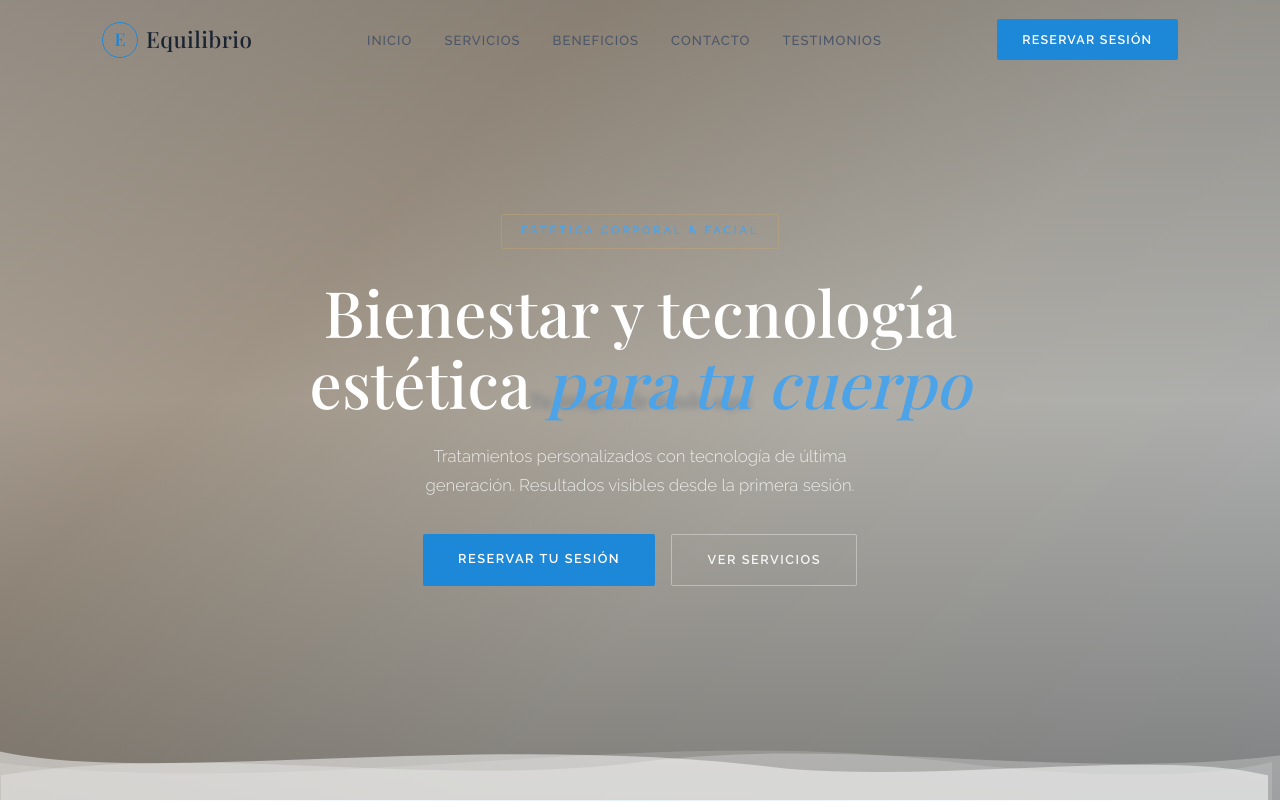
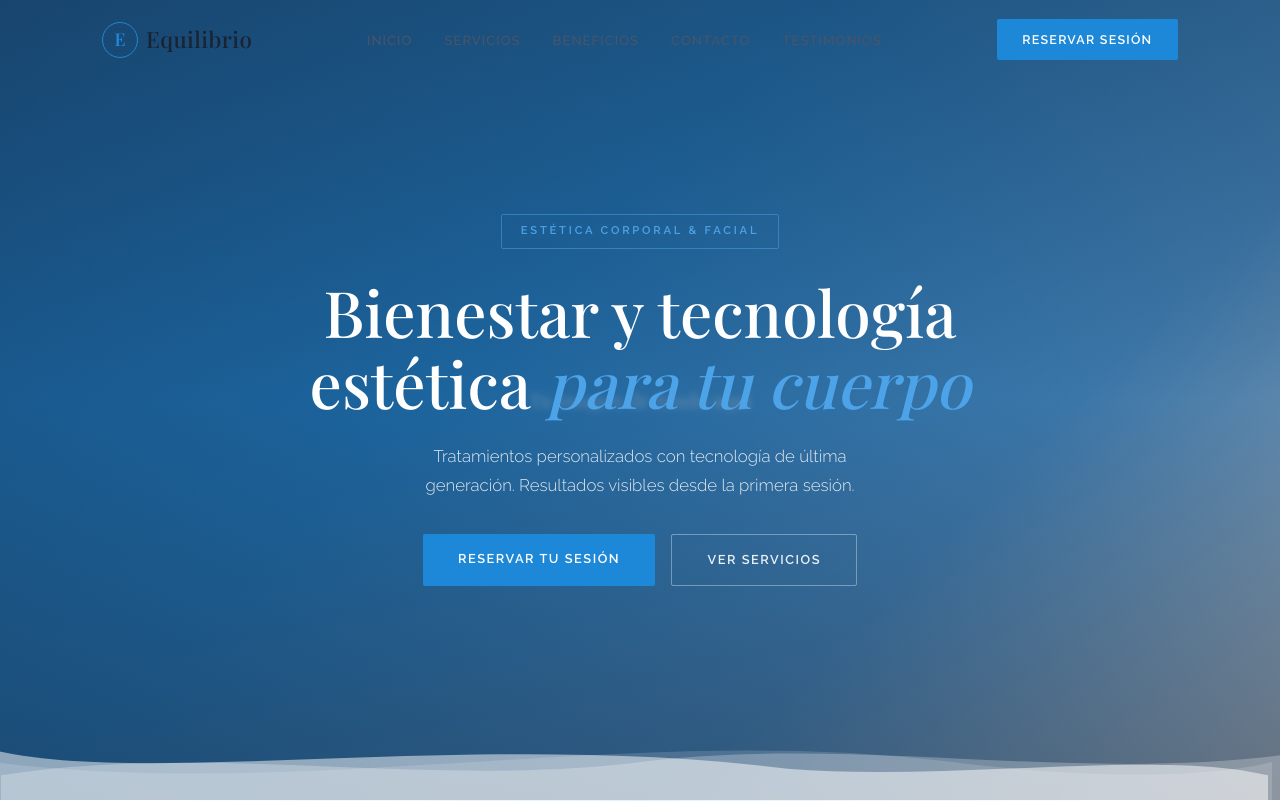
Before and after one commit to ThiagoJoelP/esteticaequilibrio, a React (Vite) app: page / in a window 1280 px wide. Shown: the top 802 px of the page. Built offline with nearby package versions, Linux system fonts and the light colour scheme; a web font is replaced by a local one.

Commit message:
Update Hero.css hardcoded colors to blue palette

```diff
--- a/src/styles/Hero.css
+++ b/src/styles/Hero.css
@@ -19,20 +19,20 @@
   height: 100%;
   object-fit: cover;
   filter: blur(4px);
-  transform: scale(1.05); /* prevent blur white edges */
+  transform: scale(1.05);
 }
 
 /* Placeholder until real image is added */
 .hero__bg-placeholder {
   width: 100%;
   height: 100%;
-  background: linear-gradient(135deg, #E8DDD0 0%, #D4C5B2 30%, #C9A96E33 60%, #A8C5D633 100%);
+  background: linear-gradient(135deg, #1565A8 0%, #1E88D8 40%, #4DA3E8 70%, #E3EEF7 100%);
   display: flex;
   align-items: center;
   justify-content: center;
   font-family: var(--font-display);
   font-size: 1.2rem;
-  color: var(--color-text-muted);
+  color: rgba(255,255,255,0.5);
   filter: blur(3px);
   transform: scale(1.05);
 }
@@ -43,9 +43,9 @@
   inset: 0;
   background: linear-gradient(
     180deg,
-    rgba(45, 42, 38, 0.45) 0%,
-    rgba(45, 42, 38, 0.3) 50%,
-    rgba(45, 42, 38, 0.55) 100%
+    rgba(26, 35, 50, 0.5) 0%,
+    rgba(26, 35, 50, 0.35) 50%,
+    rgba(26, 35, 50, 0.6) 100%
   );
   z-index: 1;
 }
@@ -75,7 +75,7 @@
   text-transform: uppercase;
   color: var(--color-gold-light);
   padding: 0.45rem 1.2rem;
-  border: 1px solid rgba(201, 169, 110, 0.4);
+  border: 1px solid rgba(77, 163, 232, 0.5);
   border-radius: 2px;
   margin-bottom: 1.8rem;
   backdrop-filter: blur(4px);
@@ -99,7 +99,7 @@
   font-size: 1.05rem;
   font-weight: 300;
   line-height: 1.7;
-  color: rgba(255, 255, 255, 0.8);
+  color: rgba(255, 255, 255, 0.85);
   max-width: 500px;
   margin: 0 auto 2.2rem;
 }
@@ -129,7 +129,7 @@
 .hero__btn--primary:hover {
   background: var(--color-gold-dark);
   transform: translateY(-2px);
-  box-shadow: 0 8px 25px rgba(201, 169, 110, 0.4);
+  box-shadow: 0 8px 25px rgba(30, 136, 216, 0.4);
 }
 
 .hero__btn--ghost {
```
